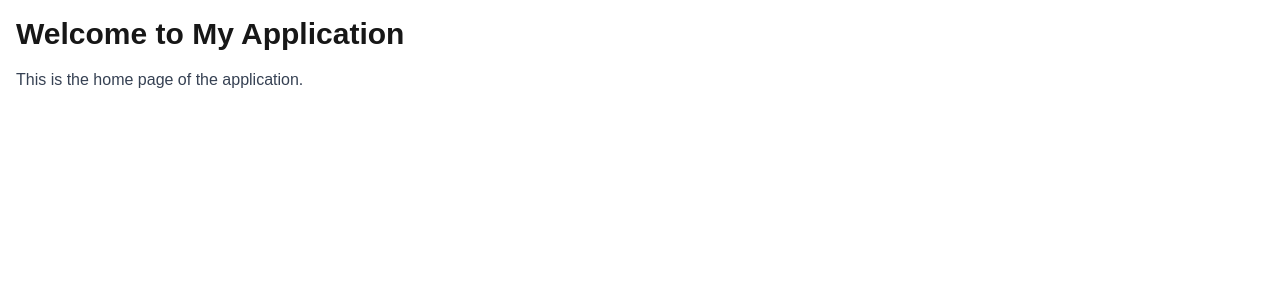
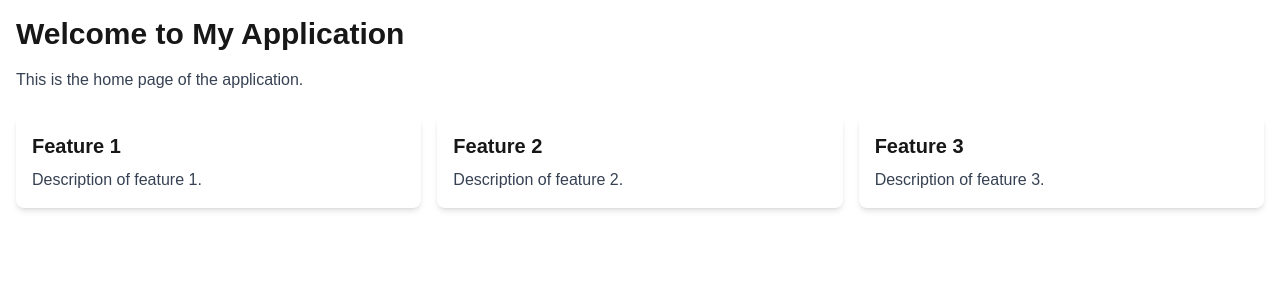
Before and after one commit to samsonkimani/alx-project-0x02-setup, a Next.js app in the folder alx-project-0x02/: page /home in a window 1280 px wide. Shown: the top 300 px of the page. Built offline with nearby package versions, Linux system fonts and the light colour scheme.

Commit message:
card component

```diff
--- /dev/null
+++ b/alx-project-0x02/components/common/Card.tsx
@@ -0,0 +1,13 @@
+import React from "react";
+import { CardProps } from "@/interfaces";
+
+const Card: React.FC<CardProps> = ({ title, content }) => {
+    return (
+        <div className="bg-white shadow-md rounded-lg p-4">
+            <h2 className="text-xl font-semibold mb-2">{title}</h2>
+            <p className="text-gray-700">{content}</p>
+        </div>
+    );
+};
+
+export default Card;
--- a/alx-project-0x02/interfaces/index.ts
+++ b/alx-project-0x02/interfaces/index.ts
@@ -1,2 +1,7 @@
 export interface User {
 }
+
+export interface CardProps {
+    title: string;
+    content: string;
+}
--- a/alx-project-0x02/pages/home.tsx
+++ b/alx-project-0x02/pages/home.tsx
@@ -1,10 +1,16 @@
 import React from "react";
+import Card from "@/components/common/Card";
 
 const Hone:React.FC = () => {
     return (
         <div className="container mx-auto p-4">
             <h1 className="text-3xl font-bold mb-4">Welcome to My Application</h1>
             <p className="text-gray-700">This is the home page of the application.</p>
+            <div className="grid grid-cols-1 md:grid-cols-2 lg:grid-cols-3 gap-4 mt-6">
+                <Card title="Feature 1" content="Description of feature 1." />
+                <Card title="Feature 2" content="Description of feature 2." />
+                <Card title="Feature 3" content="Description of feature 3." />
+            </div>
         </div>
     );
 }
```
